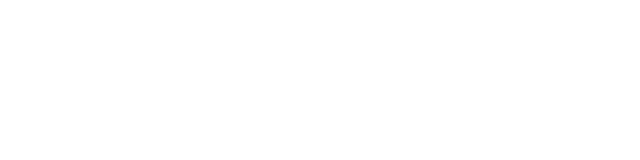
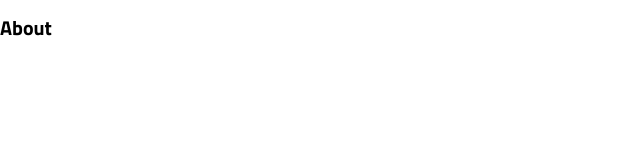
Before and after one commit to LairW3b/MyPokeApp, a React (Create React App) app: page /about in a window 1280 px wide. Before the commit this address had no page. Shown: the top 160 px of the page, without its empty margins (0-640 px from the left). Built offline with nearby package versions, Linux system fonts and the light colour scheme.

Commit message:
Corrigiendo error en performace

```diff
--- a/src/App.jsx
+++ b/src/App.jsx
@@ -1,4 +1,5 @@
 import { BrowserRouter as Router, Routes, Route } from 'react-router-dom';
+import About from './components/About';
 import Inicio from './components/Inicio';
 import Layout from './components/Layout';
 
@@ -8,6 +9,7 @@ function App() {
       <Routes>
         <Route path='/' element={<Inicio />} />
         <Route path='/principal' element={<Layout/>}/>
+        <Route path='/about' element={<About/>}/>
       </Routes>
     </Router>
   );
--- /dev/null
+++ b/src/components/About.jsx
@@ -0,0 +1,11 @@
+import React from 'react'
+
+const About = () => {
+  return (
+    <div>
+      <h1>About</h1>
+    </div>
+  )
+}
+
+export default About
--- a/src/components/Fotter.jsx
+++ b/src/components/Fotter.jsx
@@ -1,7 +1,7 @@
 import '../styles/Foteer.css'
 import git from '../img/github.svg'
 import link from '../img/Linkedin.svg'
-import face from '../img/facebook.svg'
+// import face from '../img/facebook.svg'
 
 const Fotter = () => {
   return (
@@ -9,6 +9,7 @@ const Fotter = () => {
       <a
         href="https://www.linkedin.com/in/lair-rico-g-825328199/"
         target='_blank'
+        rel="noopener"
       >
         <img
           src={link}
@@ -19,6 +20,7 @@ const Fotter = () => {
       <a
         href="https://github.com/LairW3b/MyPokeApp"
         target='_blank'
+        rel="noopener"
       >
         <img
           src={git}
```
Also changed, not shown: src/styles/About.css (added).
